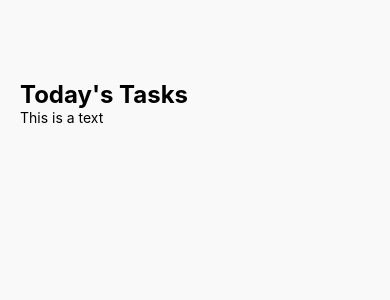
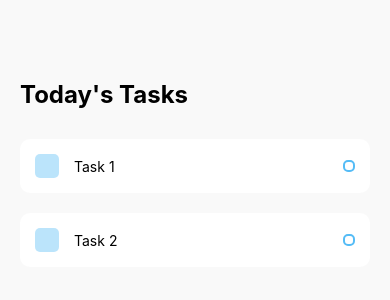
Before and after one commit to codebymanan/todo_react_native, a React Native app: screen / in a window 390 px wide. Shown: the top 300 px of the page. Built offline with nearby package versions, Linux system fonts and the light colour scheme.

Commit message:
design done

```diff
--- a/App.js
+++ b/App.js
@@ -9,7 +9,8 @@
             <View style={styles.tasksWrapper}>
                 <Text style={styles.sectionTitle}>Today's Tasks</Text>
                 <View style={styles.items}>
-                    <Task />
+                    <Task text={'Task 1'} />
+                    <Task text={'Task 2'} />
                 </View>
             </View>
         </View>
@@ -29,5 +30,7 @@
         fontSize: 24,
         fontWeight: 'bold'
     },
-    items: {},
+    items: {
+        marginTop: 30
+    },
 });
--- a/components/Task.js
+++ b/components/Task.js
@@ -1,17 +1,52 @@
-import React from 'react-native'
+import React from 'react'
 
 import {View, Text, StyleSheet} from "react-native";
+import {TouchableOpacity} from "react-native";
 
-const Task = () => {
+const Task = (props) => {
     return (
-        <View>
-            <Text>This is a text</Text>
+        <View style={styles.item}>
+            <View style={styles.itemLeft}>
+                <View style={styles.square}></View>
+                <Text style={styles.itemText}>{props.text}</Text>
+            </View>
+            <View style={styles.circular}>
+
+            </View>
         </View>
     )
 }
+const styles = StyleSheet.create({
+    item: {
+        backgroundColor: '#FFF',
+        padding: 15,
+        borderRadius: 10,
+        flexDirection: 'row',
+        alignItems: 'center',
+        justifyContent: 'space-between',
+        marginBottom: 20
+    },
+    itemLeft: {
+        flexDirection: 'row',
+        alignItems: 'center',
+        flexWrap: 'wrap'
+    },
+    itemText: {},
+    square: {
+        width: 24,
+        height: 24,
+        backgroundColor: '#55BCF6',
+        opacity: 0.4,
+        borderRadius: 5,
+        marginRight: 15
+    },
+    circular: {
+        width: 12,
+        height: 12,
+        borderColor: '#55BCF6',
+        borderWidth: 2,
+        borderRadius: 5
 
-const styles = StyleSheet.create({
-
+    }
 })
-
 export default Task
```
